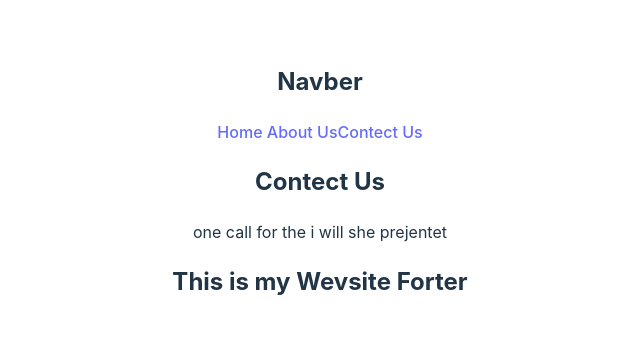
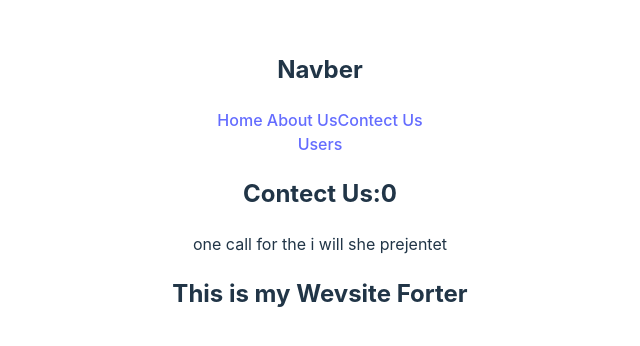
Before and after one commit to Kamrulthedev/name-of-my-projects, a React (Vite) app: page /Contect in a window 1280 px wide. Shown: the part 218-564 px from the top of the page, without its empty margins (320-960 px from the left). Built offline with nearby package versions, Linux system fonts and the light colour scheme.

Commit message:
Usres-coomit

```diff
--- a/src/Compunents/Contect/Contect.jsx
+++ b/src/Compunents/Contect/Contect.jsx
@@ -1,9 +1,12 @@
+
 
 
 const Contect = () => {
+
+
     return (
         <div>
-            <h2>Contect Us</h2>
+            <h2>Contect Us:{Contect.length}</h2>
             <p>one call for the i will she prejentet </p>
         </div>
     );
--- a/src/Compunents/Home/Hader/Hader.jsx
+++ b/src/Compunents/Home/Hader/Hader.jsx
@@ -10,6 +10,8 @@ const Hader = () => {
              <Link to={'/'}>Home</Link>
              <Link to={'/About'}> About Us</Link>
              <Link to={'/Contect'}>Contect Us</Link>
+             <br></br>
+             <Link to={'/Users'}>Users</Link>
             </nav>
         </div>
     );
--- /dev/null
+++ b/src/Compunents/Usres/Usre.jsx
@@ -0,0 +1,14 @@
+import { useLoaderData } from "react-router-dom";
+
+
+const Usre = () => {
+    const usres = useLoaderData ()
+    return (
+        <div>
+            <h1>Usre:{usres.length}</h1>
+            <h2>My website users</h2>
+        </div>
+    );
+};
+
+export default Usre;
--- a/src/main.jsx
+++ b/src/main.jsx
@@ -10,19 +10,27 @@ import {
 import Home from './Compunents/Home/Home.jsx';
 import About from './Compunents/About/About';
 import Contect from './Compunents/Contect/Contect';
+import Usre from './Compunents/Usres/Usre.jsx';
 
 
 const router = createBrowserRouter([{
   path: '/',
   element: <Home></Home>,
   children : [
+
   {
     path : '/about',
      element : <About></About>
   },
   {
     path: '/Contect',
+
     element : <Contect></Contect>
+  },
+  {
+    path: '/Users',
+    loader : ()=>fetch('https://jsonplaceholder.typicode.com/users'),
+    element : <Usre></Usre>
   }
   ]
 }
```
